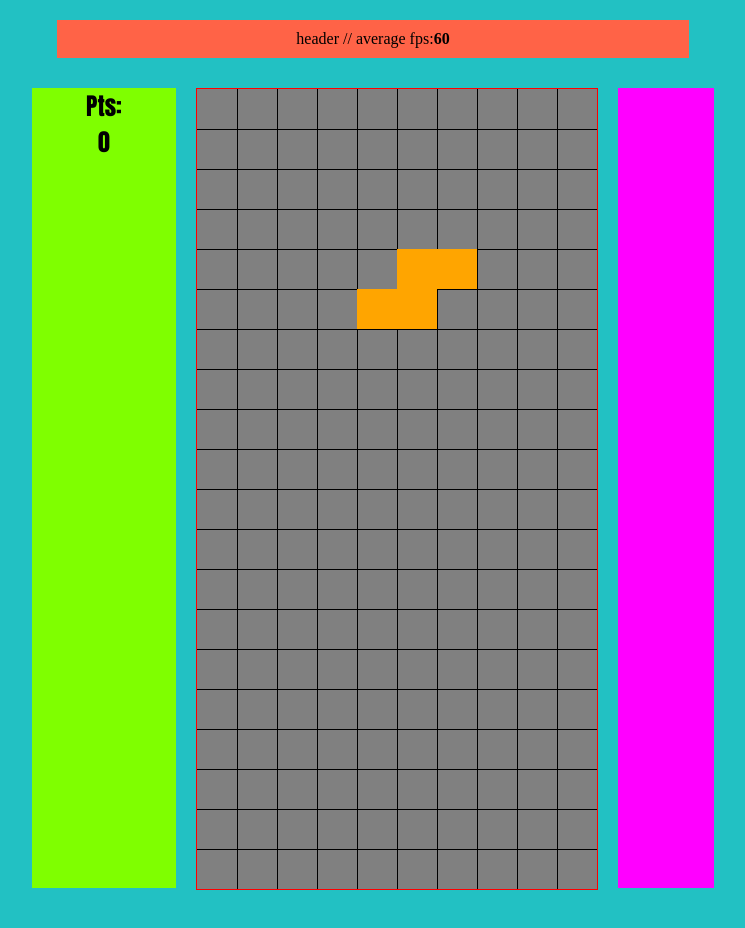
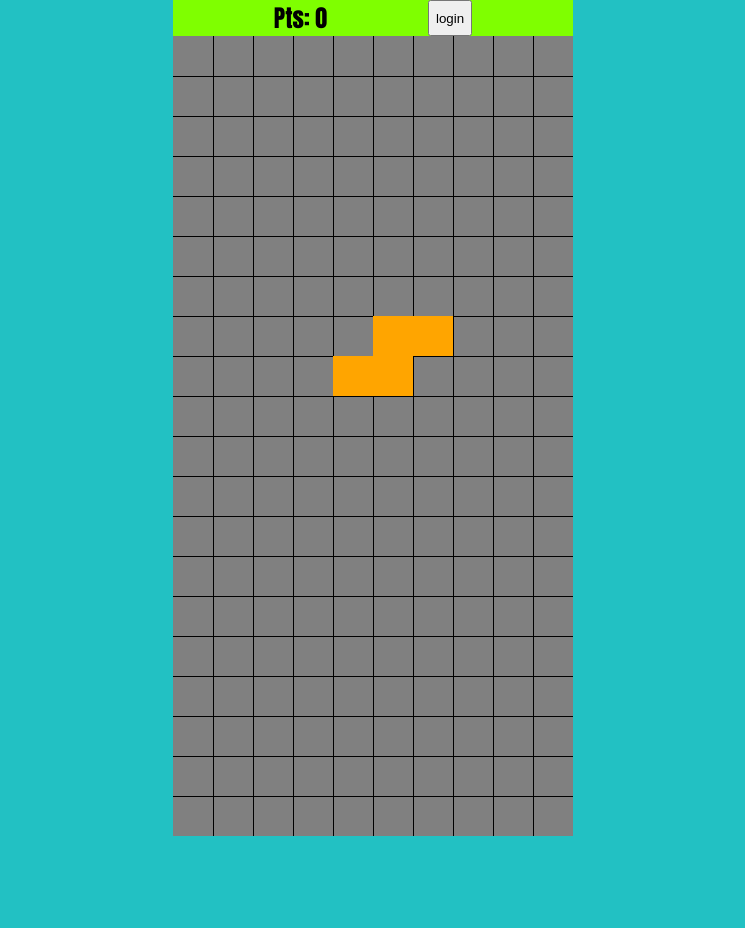
Before and after one commit to Pauuu/tetriss, a website with bundled scripts: page index.html in a window 1280 px wide. Shown: the whole page, without its empty margins (267-1012 px from the left). After the commit the page ends 840 px from the top, so only its background shows below. Built offline with nearby package versions, Linux system fonts and the light colour scheme; files whose address does not match are found by name.

Commit message:
He quitado cosas de la interfaz para luego hacerlo mejor

```diff
--- a/index.css
+++ b/index.css
@@ -1,28 +1,20 @@
 /* mover todo el codigo del .html al .css */
+
+html, body {
+  margin: 0;
+  width: 100%;
+}
 
 body {
   background-color: #22c1c3;
+  display: grid;
+  justify-content: center;
 }
 
-div {
-  margin: 10px;
-}
-
-.login {
-  display: none;
-  position: fixed;
-  top: 45%;
-  right: 45%;
-  border-style: solid;
-  border-width: 5px;
-  border-color: blue;
-  padding: 30px;
-}
-
-#bloques {
-  background-color: fuchsia;
-  width: 6em;
-  height: 800px;
+header {
+  background-color: chartreuse;
+  display: flex;
+  justify-content: space-evenly;
 }
 
 #blockPanel {
@@ -30,38 +22,13 @@ div {
 }
 
 #myCanvas {
-  /*background-color: aquamarine;*/
-  border: 1px solid red;
   background-color: grey;
 }
 
-#test{
-  display: grid;
-  justify-content: center;
-}
-
-#header {
-  background-color: tomato;
-  padding: 10px;
-  width: calc(12em + 400px + 20px);
-  display: flex;
-  justify-content: center;
-
-}
 
 #puntuacion {
+
   font-family: Impact, Haettenschweiler, 'Arial Narrow Bold', sans-serif;
   font-size: 1.5em;
   text-align: center;
-  background-color: chartreuse;
-  width: 6em;
-  height: 800px;
 }
-
-#zona-juego {
-  /* background-color: blanchedalmond; */
-  display: flex;
-  justify-content: center;
-  height: 53em;
-  /*revisar*/
-}
--- a/index.html
+++ b/index.html
@@ -5,42 +5,26 @@
   <meta charset="UTF-8">
   <meta name="viewport" content="width=device-width, initial-scale=1.0">
   <link rel="stylesheet" type="text/css" href="index.css">
+  <script defer type="module" src="./js/gameLogic/index.js"></script>
   <script defer type="module" src="./js/index.js"></script>
   <title>UwU</title>
 </head>
 
 <body>
-  <!--no se mostrara en el jeugo, es solo un test-->
-  <div class="login">
-    <p>user input</p>
-    <p>user password</p>
-  </div>
-  <div id="test">
-
-    <div id="header">
-      header //
-      average fps: <b id="fps"></b>
+  <header>
+    <div id="puntuacion">
+      Pts: <b id="completedLines"></b>
     </div>
 
-  </div>
+    <button>
+      login
+    </button>
+
+  </header>
 
   <div id="zona-juego">
-
-    <div id="puntuacion">
-      Pts:
-      <br>
-      <b id="completedLines"></b>
-    </div>
-
     <div id="divCanvas">
-      <canvas id="myCanvas" width="400" height="800">
-
-      </canvas>
-    </div>
-
-
-    <div id="bloques">
-
+      <canvas id="myCanvas" width="400" height="800"></canvas>
     </div>
 
     <!--quitar-->
@@ -56,7 +40,6 @@
 
   </div>
 
-
 </body>
 
 </html>
--- /dev/null
+++ b/js/gameLogic/index.js
@@ -0,0 +1,75 @@
+import Game from "./game.js"
+
+var game = new Game();
+// fps para mostrar por pantalla
+let fps = document.getElementById("fps");
+
+// completed lines
+let completedLines = document.getElementById("completedLines");
+
+// boolean value that indicates if the game has ended or not
+
+// tiempo actual
+let currTime = new Date().getTime();
+
+let snapTime;
+let avgFps = 0;
+
+/**
+ * Main loop
+ */
+; (function () {
+
+  const time = 1000;
+
+  game.setUp();
+  snapTime = new Date().getTime();
+
+  function main() {
+    window.requestAnimationFrame(main);
+
+    // myTimer(time, game.update);
+
+    let diffTime = new Date().getTime() - snapTime;
+
+    if (diffTime > time) {
+
+      if (!game.isGameOver) {
+        snapTime = new Date().getTime();
+        game.update();
+      }
+    }
+
+    render();
+  }
+  main(); // Start the cycle
+})();
+
+/**
+ * Renders all the elements of the game
+ */
+function render() {
+  // showFPSaverage();
+  showCompletedLines();
+  game.getBoard.drawme();
+
+  // game.getBoard.getPieces.forEach(piece => piece.drawme());
+}
+
+/**
+ * Muestra los fos por la pantalla
+ */
+function showFPSaverage() {
+
+  avgFps++;
+
+  if (new Date().getTime() - currTime >= 1000) {
+    fps.innerHTML = avgFps;
+    currTime = new Date().getTime();
+    avgFps = 0;
+  }
+}
+
+function showCompletedLines() {
+  completedLines.innerHTML = game.getBoard.getCompletedLines;
+}
--- a/js/index.js
+++ /dev/null
@@ -1,75 +0,0 @@
-import Game from "./game.js"
-
-var game = new Game();
-// fps para mostrar por pantalla
-let fps = document.getElementById("fps");
-
-// completed lines
-let completedLines = document.getElementById("completedLines");
-
-// boolean value that indicates if the game has ended or not
-
-// tiempo actual
-let currTime = new Date().getTime();
-
-let snapTime;
-let avgFps = 0;
-
-/**
- * Main loop
- */
-; (function () {
-
-  const time = 1000;
-
-  game.setUp();
-  snapTime = new Date().getTime();
-
-  function main() {
-    window.requestAnimationFrame(main);
-
-    // myTimer(time, game.update);
-
-    let diffTime = new Date().getTime() - snapTime;
-
-    if (diffTime > time) {
-
-      if (!game.isGameOver) {
-        snapTime = new Date().getTime();
-        game.update();
-      }
-    }
-
-    render();
-  }
-  main(); // Start the cycle
-})();
-
-/**
- * Renders all the elements of the game
- */
-function render() {
-  showFPSaverage();
-  showCompletedLines();
-  game.getBoard.drawme();
-
-  // game.getBoard.getPieces.forEach(piece => piece.drawme());
-}
-
-/**
- * Muestra los fos por la pantalla
- */
-function showFPSaverage() {
-
-  avgFps++;
-
-  if (new Date().getTime() - currTime >= 1000) {
-    fps.innerHTML = avgFps;
-    currTime = new Date().getTime();
-    avgFps = 0;
-  }
-}
-
-function showCompletedLines() {
-  completedLines.innerHTML = game.getBoard.getCompletedLines;
-}
```
Also changed, not shown: package.json (+13 -2 lines), js/gameLogic/board.js (renamed from js/board.js), js/gameLogic/game.js (renamed from js/game.js), js/gameLogic/piece.js (renamed from js/piece.js), js/gameLogic/user.js (renamed from js/user.js), 1 other file.
